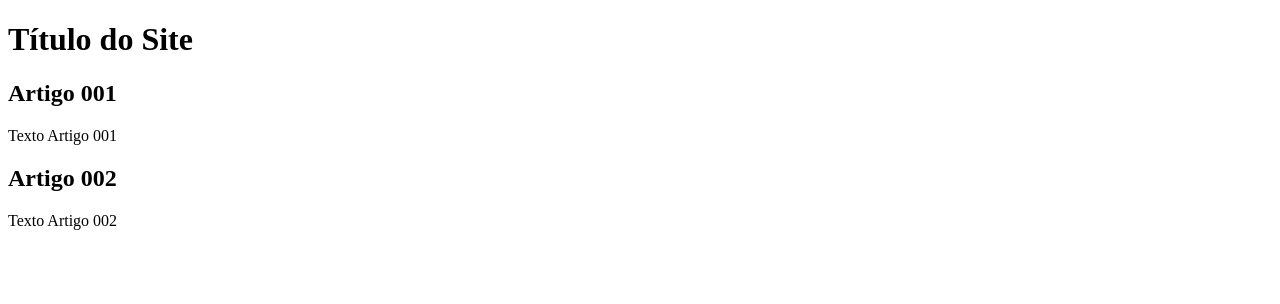
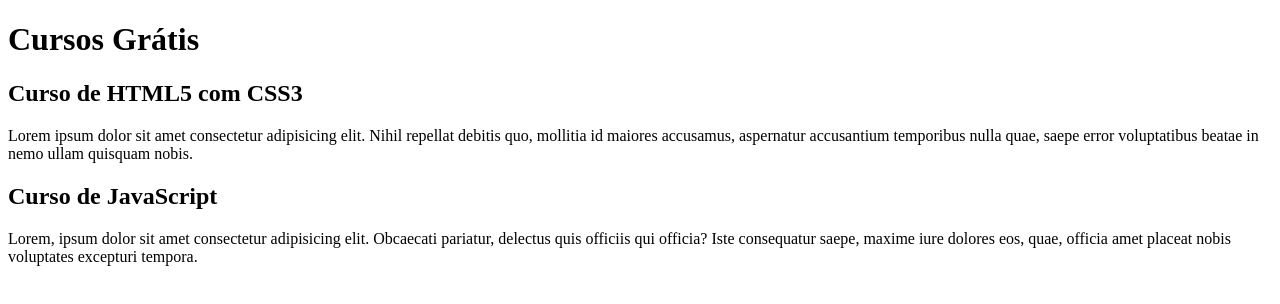
Before and after one commit to GustavoVieiraa/project-site, a plain HTML site: page index.html in a window 1280 px wide. Drawn offline with Linux system fonts and the light colour scheme.

Commit message:
comecei a escrever o conteudo

```diff
--- a/index.html
+++ b/index.html
@@ -9,15 +9,15 @@
 <body>
     <main>
         <header>
-            <h1>Título do Site</h1>
+            <h1>Cursos Grátis</h1>
         </header>
         <article>
-            <h2>Artigo 001</h2>
-            <p>Texto Artigo 001</p>
+            <h2>Curso de HTML5 com CSS3</h2>
+            <p>Lorem ipsum dolor sit amet consectetur adipisicing elit. Nihil repellat debitis quo, mollitia id maiores accusamus, aspernatur accusantium temporibus nulla quae, saepe error voluptatibus beatae in nemo ullam quisquam nobis.</p>
         </article>
         <article>
-            <h2>Artigo 002</h2>
-            <p>Texto Artigo 002</p>
+            <h2>Curso de JavaScript</h2>
+            <p>Lorem, ipsum dolor sit amet consectetur adipisicing elit. Obcaecati pariatur, delectus quis officiis qui officia? Iste consequatur saepe, maxime iure dolores eos, quae, officia amet placeat nobis voluptates excepturi tempora.</p>
         </article>
     </main>
 </body>
```
